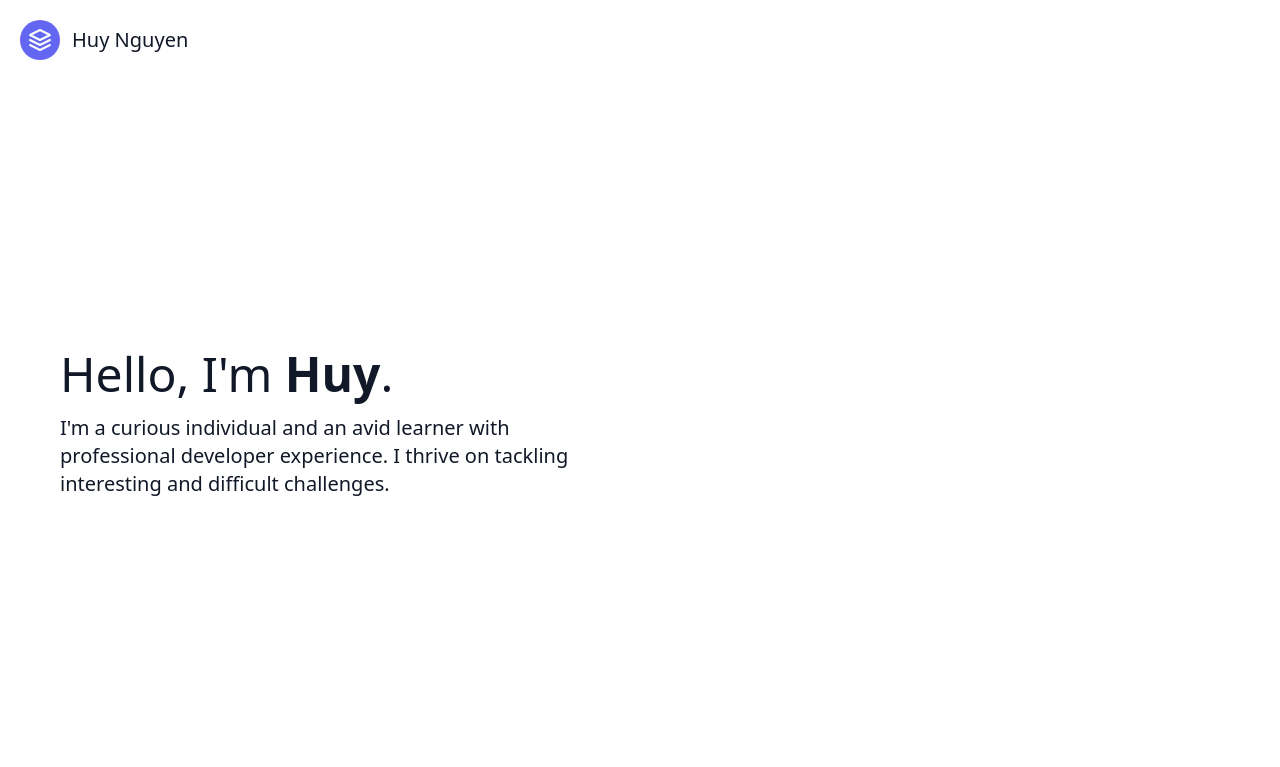
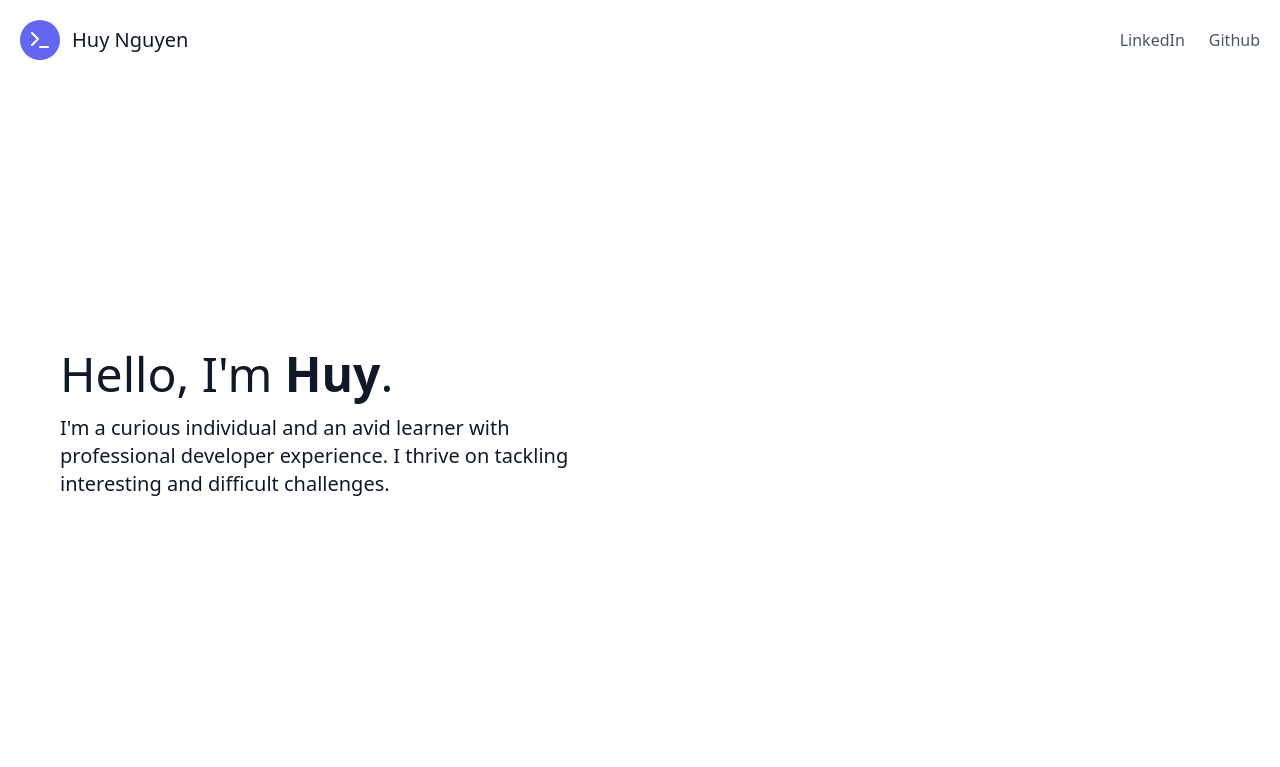
Before and after one commit to HuyNguyenAu/huynguyen-space, an Astro site: page / in a window 1280 px wide. Shown: the top 767 px of the page. Built offline with nearby package versions, Linux system fonts and the light colour scheme; Astro itself is replaced by a stand-in of ours.

Commit message:
Added icons.

```diff
--- a/src/components/header.astro
+++ b/src/components/header.astro
@@ -1,15 +1,19 @@
 ---
-type Props = {
-  items: Array<string>;
+export type Link = {
+  text: string;
+  url: string;
 };
 
-const { items } = Astro.props;
+type Props = {
+  links: Array<Link>;
+};
+
+const { links } = Astro.props;
 ---
 
 <header class="text-gray-600 body-font">
-
   <div
-    class="container mx-auto flex flex-wrap p-5 flex-col md:flex-row items-center"
+    class="container mx-auto flex flex-wrap p-5 flex-col md:flex-row items-center justify-between"
   >
     <a
       class="flex title-font font-medium items-center text-gray-900 mb-4 md:mb-0"
@@ -23,16 +27,30 @@ const { items } = Astro.props;
         stroke-width="2"
         class="w-10 h-10 text-white p-2 bg-indigo-500 rounded-full"
         viewBox="0 0 24 24"
+        ><polyline points="4 17 10 11 4 5"></polyline><line
+          x1="12"
+          y1="19"
+          x2="20"
+          y2="19"></line></svg
       >
-        <path d="M12 2L2 7l10 5 10-5-10-5zM2 17l10 5 10-5M2 12l10 5 10-5"
-        ></path>
-      </svg>
       <span class="ml-3 text-xl">Huy Nguyen</span>
     </a>
     <nav
-      class="md:ml-auto flex flex-wrap items-center text-base justify-center"
+      class="w-full md:w-fit flex flex-wrap items-center text-base justify-center gap-6"
     >
-      <!-- {items.map((text: string) => <a class="mr-5 hover:text-gray-900 cursor-pointer">{text}</a>)} -->
+      {
+        links.map((link: Link) => (
+          <>
+            <a
+              class="hover:text-gray-900 cursor-pointer"
+              href={link.url}
+              target="_blank"
+            >
+              {link.text}
+            </a>
+          </>
+        ))
+      }
     </nav>
   </div>
 </header>
--- a/src/components/hero.astro
+++ b/src/components/hero.astro
@@ -1,6 +1,6 @@
 <section>
   <div class="px-5 mx-auto h-[calc(100vh-80px)] container flex flex-col justify-center items-center md:items-start text-gray-900 font-light">
-    <div class="px-0 md:px-10 w-90 md:w-1/2">
+    <div class="px-0 md:px-10 w-90 md:w-1/2 text-center md:text-left">
       <h1 class="mb-4 text-4xl md:text-5xl">
         Hello, I'm <span class="font-bold">Huy</span><span>.</span>
       </h1>
--- a/src/pages/index.astro
+++ b/src/pages/index.astro
@@ -13,7 +13,18 @@ import Hero from "../components/hero.astro";
     <title>Huy Nguyen</title>
   </head>
   <body>
-    <Header items={["Experience", "Projects", "Skills", "Education"]} />
+    <Header
+      links={[
+        {
+          text: "LinkedIn",
+          url: "https://www.linkedin.com/in/huy-nguyen-454a6016a/",
+        },
+        {
+          text: "Github",
+          url: "https://github.com/HuyNguyenAu",
+        },
+      ]}
+    />
     <Hero />
     <About />
     <Experience
@@ -98,7 +109,7 @@ import Hero from "../components/hero.astro";
         },
       ]}
     />
-     <Education
+    <Education
       education={[
         {
           institution: "RMIT",
```
